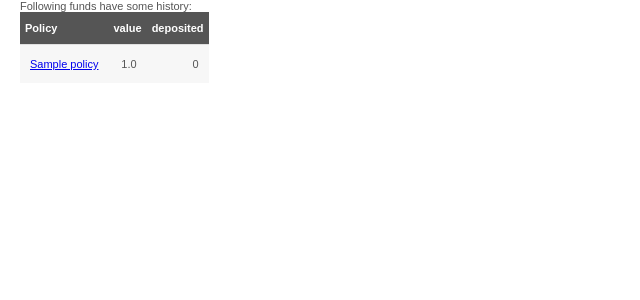
After one commit to mateuszzz88/scrapy_funds, a Django app: page /report/ in a window 1280 px wide. The commit adds this page. Shown: the top 300 px of the page, without its empty margins (0-640 px from the left). Run offline with Django 3.2, Linux system fonts and the light colour scheme; tables that the repository leaves empty hold one stand-in row (values such as "Sample post").

Commit message:
fixes for multi accounts

```diff
--- a/report/models.py
+++ b/report/models.py
@@ -11,6 +11,27 @@ class Policy(models.Model):
 
     def __unicode__(self):
         return u"%s (%s@%s)" % (self.name, self.login, self.company)
+
+    def total_deposited(self):
+        return int(self.policyoperation_set.filter(operation_type=PolicyOperation.DEPOSIT, operation_amount__lt=30000)\
+            .aggregate(models.Sum('operation_amount'))['operation_amount__sum'] or 0)
+
+    def last_value(self):
+        funds = [fund for fund in self.investmentfund_set.all()]
+        last_days = [fund.edge_datapoints()[1].price_date for fund in funds]
+        last_day = max(last_days)
+        last_dps = DataPoint.objects.filter(fund__policy=self, price_date=last_day)
+        last_vals = [dp.value for dp in last_dps]
+        last_val = sum(last_vals)
+        # import pdb; pdb.set_trace()
+        return last_val
+
+    def clear(self):
+        for fund in self.investmentfund_set.all():
+            fund.delete()
+        for op in self.policyoperation_set.all():
+            op.delete()
+
 
 
 class InvestmentFund(models.Model):
@@ -51,7 +72,7 @@ class DataPoint(models.Model):
         funds = policy.investmentfund_set.all()
         last = sorted([fund.datapoint_set.order_by('-price_date').first().price_date for fund in funds])[-1]
         # last = cls.objects.order_by('-price_date').first()
-        return last.price_date
+        return last
 
 
 class PolicyOperation(models.Model):
@@ -65,8 +86,8 @@ class PolicyOperation(models.Model):
         unique_together = ('policy', 'operation_id')
 
     @classmethod
-    def latest_date(cls):
-        last = cls.objects.order_by('-operation_date').first()
+    def latest_date(cls, policy):
+        last = policy.policyoperation_set.order_by('-operation_date').first()
         if last:
             return last.operation_date
         return None
--- /dev/null
+++ b/report/templates/report/policy_list.html
@@ -0,0 +1,27 @@
+<!DOCTYPE html>
+<html lang="en">
+<head>
+    <meta charset="UTF-8">
+    <title>Policy list</title>
+    {% load staticfiles %}
+    <link rel="stylesheet" type="text/css" href="{% static 'report/fund_details.css' %}" />
+</head>
+<body>
+Following funds have some history:
+<table>
+    <tr>
+        <th>Policy</th>
+        <th>value</th>
+        <th>deposited</th>
+    </tr>
+    {% for policy, value, deposited in policies %}
+        <tr>
+            <td><a href="{%url 'policy_details' policy.id %}">{{ policy.name }}</a></td>
+            <td>{{ policy.last_value }}</td>
+            <td>{{ policy.total_deposited }}</td>
+        </tr>
+    {% endfor %}
+</table>
+<div id="chartdiv"></div>
+</body>
+</html>
--- a/report/urls.py
+++ b/report/urls.py
@@ -4,7 +4,9 @@ from . import views
 
 urlpatterns = [
     # ex: /report/
+    url(r'^$', views.policy_list, name='policy_list'),
+    # ex: /report/policy/1
     url(r'^policy/(?P<policy_id>[0-9]+)/$', views.policy_details, name='policy_details'),
-    # ex: /report/5/
+    # ex: /report/fund/5/
     url(r'^fund/(?P<fund_id>[0-9]+)/$', views.fund_details, name='fund_details'),
 ]
--- a/report/views.py
+++ b/report/views.py
@@ -46,6 +46,8 @@ def policy_details(request, policy_id):
     data = sorted(data.items())
 
     # add guards with 0 value and fill gaps in sum_payments values
+    if SUM_PAYMENTS not in data[0][1].keys():
+        data[0][1][SUM_PAYMENTS] = 0
     for idx, (day, values_dict) in enumerate(data):
         for fund, val in values_dict.items():
             if val == 0: continue
@@ -69,3 +71,10 @@ def fund_details(request,  fund_id):
     context = {'fund_name': fund.name,
                'data_list': data_list}
     return render(request, 'report/fund_details.html', context)
+
+
+def policy_list(request):
+    policies = [(policy, 0, 0) for policy in Policy.objects.all()]
+    # import pdb; pdb.set_trace()
+    context = {'policies': policies}
+    return render(request, 'report/policy_list.html', context)
```
Also changed, not shown: crawler/scrapy_openlife/spiders/openlife.py (+5 -2 lines), report/templates/report/policy_details.html (+14 -3 lines).
